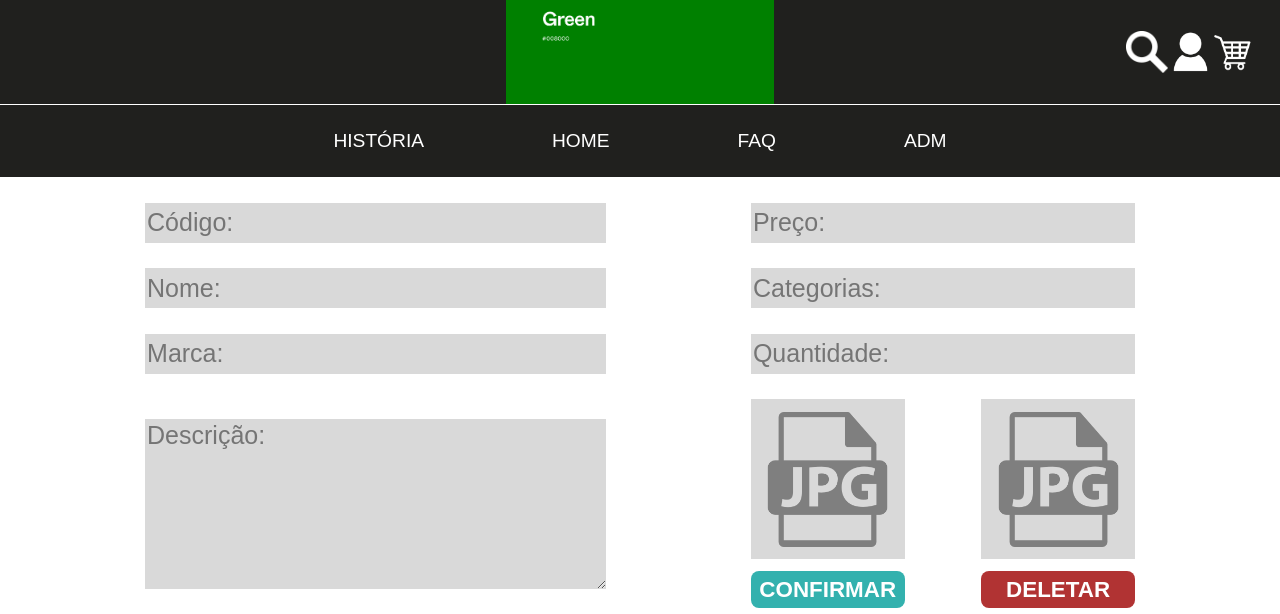
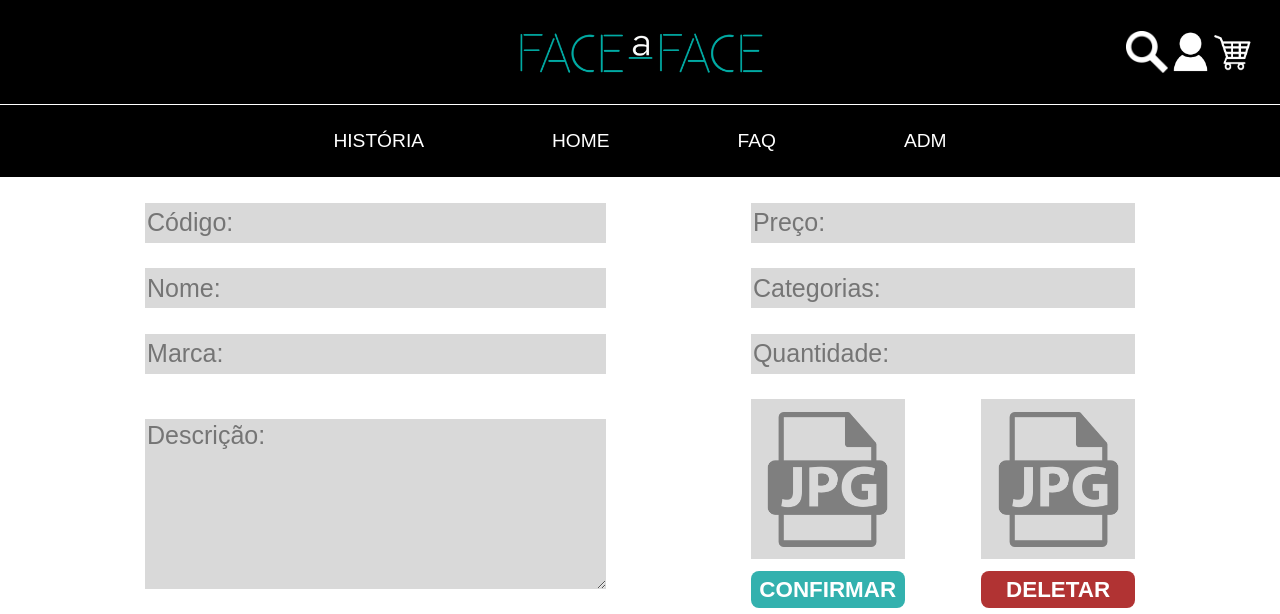
Before and after one commit to gabrieliromagnarita/TCC, a Flask app: page /admin in a window 1280 px wide. Shown: the top 614 px of the page. Run offline with Flask 3, Linux system fonts and the light colour scheme; data that the repository does not hold is empty; parts of the project's set-up code (start-up, migrations or seed data) failed here and were passed over.

Commit message:
logo e texto colocados, estilização da home

```diff
--- a/static/estilo.css
+++ b/static/estilo.css
@@ -10,7 +10,7 @@ body{
 #header{
     height: 13%;
     width: 100%;
-    background-color: #20201E;
+    background-color: #000;
     display: flex;
     align-items: center;
     justify-content: center;
@@ -19,7 +19,7 @@ body{
 }
 
 #logo-face-a-face{
-    height: 100%;
+    height: 45%;
     width: auto;
 }
 
@@ -42,7 +42,7 @@ body{
 #sub-header{
     height: 9%;
     width: 100%;
-    background-color: #20201E;
+    background-color: #000;
     color: #FFFF;
     display: flex;
     justify-content: center;
@@ -78,7 +78,7 @@ body{
 #header{
     height: 13%;
     width: 100%;
-    background-color: #20201E;
+    background-color: #000;
     display: flex;
     align-items: center;
     justify-content: center;
@@ -87,7 +87,7 @@ body{
 }
 
 #logo-face-a-face{
-    height: 100%;
+    height: 45%;
     width: auto;
 }
 
@@ -110,7 +110,7 @@ body{
 #sub-header{
     height: 9%;
     width: 100%;
-    background-color: #20201E;
+    background-color: #000;
     color: #FFFF;
     display: flex;
     justify-content: center;
--- a/templates/historia.html
+++ b/templates/historia.html
@@ -36,7 +36,7 @@
                 <div id="top-div-historia">
                     <h2 class="slogan-historia">Face a Face se dedica a realçar aquilo que é belo: você!</h2>
                     <div class="descricao-loja">
-                        <p>Textinho explicando sobre a loja</p>
+                        <p>A loja face a face teve sua fundação em 2017. Inicialmente uma sociedade formada por duas primas Núbia Santana e Grescyquelia Santana. Onde ficou registrado o CNPJ , S&S Cosméticos Ltda. Em 2020 , foi adquirida por Andressa Romagna, proprietária desde então. É uma loja focada em enaltecer a beleza que já existe em cada cliente. Atendemos com produtos para cabelos , unhas naturais e extensões , skin Care e cuidados faciais  , maquiagens em geral. Nosso atendimento é mto humanizado e bem direcionado para melhor atender as necessidades das clientes que vem até a loja...Priorizamos nossos clientes físicos , mas até demais tbm online ... Loja Face a Face , enaltecendo belezas.</p>
                     </div>
                     <p><b>Telefone:</b> (33) 99983-6838&emsp;<b>Email:</b> faceafaceloja@gmail.com</p>
                 </div>
```
Also changed, not shown: other parts of static/estilo.css (+35 -0 lines), static/imagens/logo-face-a-face.png, static/uploads/Captura de tela 2025-09-04 125558.png (added), static/uploads/Captura de tela 2025-09-15 123319.png (added).
